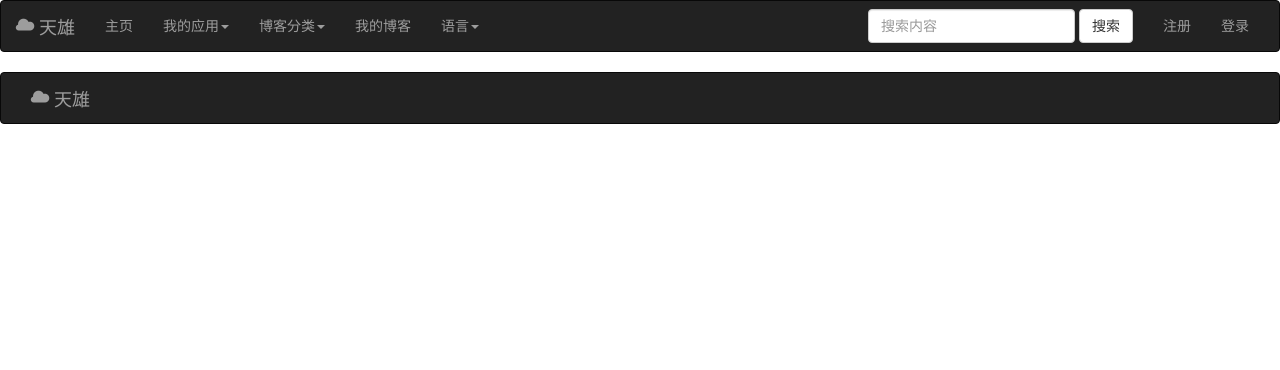
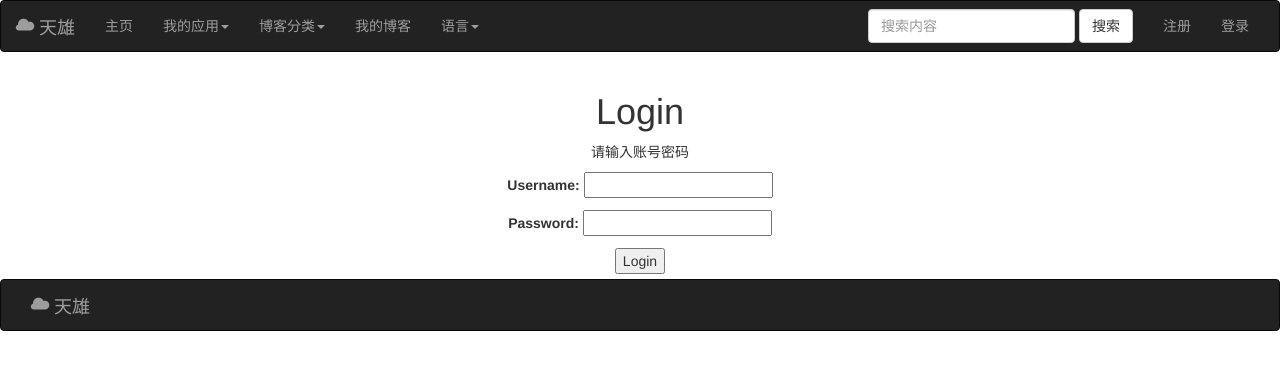
Before and after one commit to tianxiongWang/DjangoSite, a Django app: page /account/login/ in a window 1280 px wide. Shown: the top 370 px of the page. Run offline with Django 3.2, Linux system fonts and the light colour scheme.

Commit message:
实现了登录的模板,这里面csrf_token是一个很重要的点

```diff
--- a/account/views.py
+++ b/account/views.py
@@ -17,7 +17,7 @@ def user_login(request):
         # 判断用户输入是否合法
         if login_form.is_valid():
             # 用键值对存储了表单中的数据
-            data = login_form.cleaned_data()
+            data = login_form.cleaned_data
             user = authenticate(username=data['username'], password=data['password'])
             if user:
                 login(request, user)
--- a/templates/account/login.html
+++ b/templates/account/login.html
@@ -2,3 +2,13 @@
 {% block title %}
 欢迎登陆
 {% endblock %}
+{% block content %}
+<div class="row text-center">
+    <h1>Login</h1>
+    <p>请输入账号密码</p>
+    <form action="." class="form-horizontal" method="POST">{% csrf_token %}
+        {{form.as_p}}
+        <input type="submit" value="Login">
+    </form>
+</div>
+{% endblock %}
--- a/templates/footer_cn.html
+++ b/templates/footer_cn.html
@@ -1,4 +1,4 @@
-<nav class="navbar navbar-inverse" style="margin-bottom: 2px;">
+<nav class="navbar navbar-inverse" style="margin-top: 5px;">
     <div class="navbar-header col-md-3">
         <a class="navbar-brand" href="http://www.wangxiong.club"><span
                 class="glyphicon glyphicon-cloud"></span>&nbsp;天雄</a>
--- a/templates/header_cn.html
+++ b/templates/header_cn.html
@@ -42,7 +42,6 @@
                     </ul>
                 </li>
             </ul>
-
             <ul class="nav navbar-nav navbar-right">
                 <form class="navbar-form navbar-left">
                     <div class="form-group">
@@ -51,7 +50,7 @@
                     <button type="submit" class="btn btn-default">搜索</button>
                 </form>
                 <li><a href="#">注册</a></li>
-                <li><a href="#">登录</a></li>
+                <li><a href="/account/login">登录</a></li>
             </ul>
         </div><!-- /.navbar-collapse -->
     </div><!-- /.container-fluid -->
```
Also changed, not shown: db.sqlite3.
